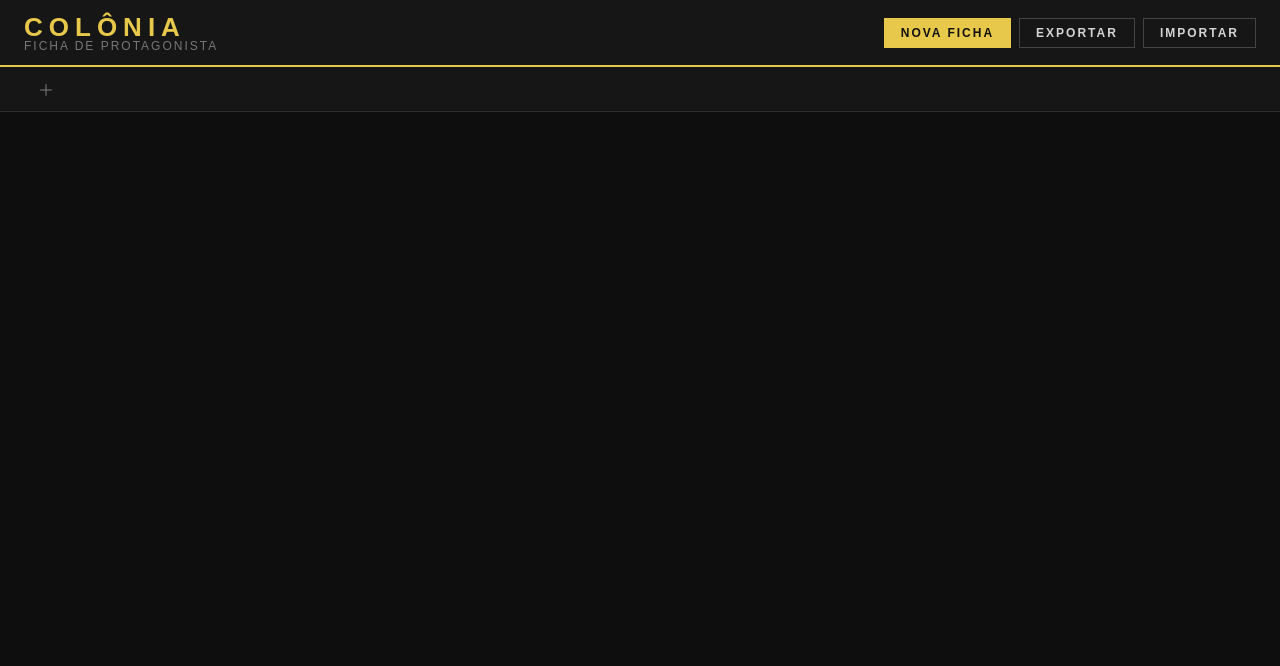
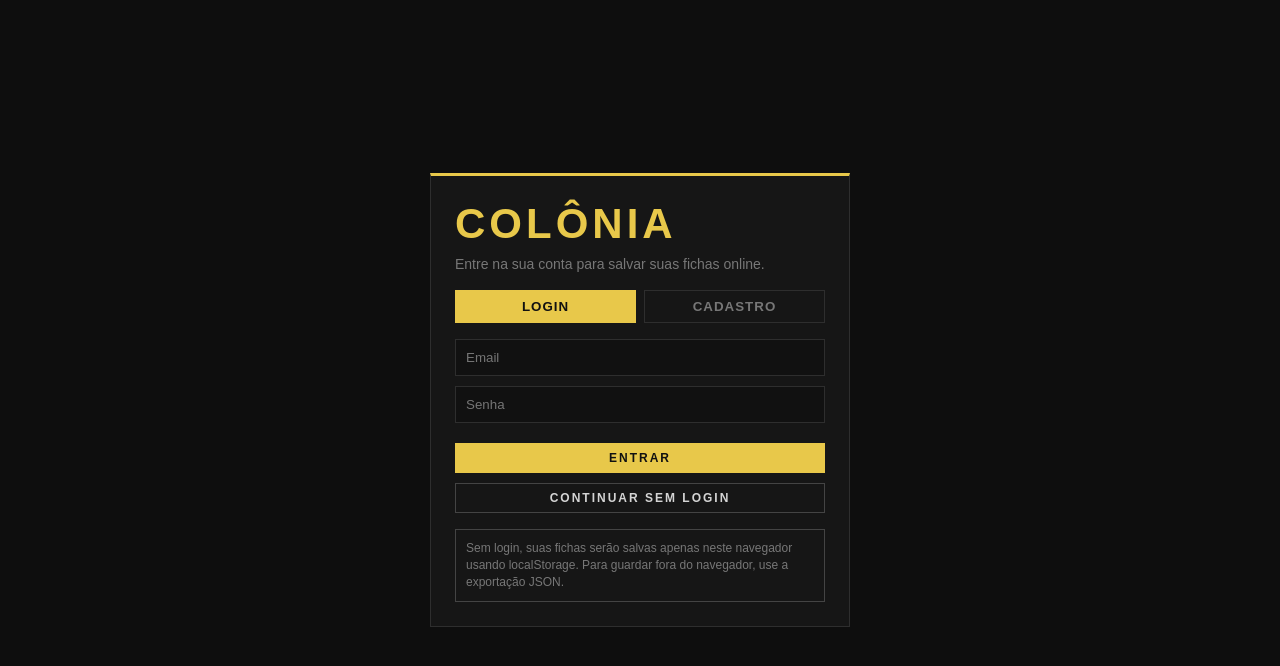
Before and after one commit to GabrielDeGiuliCosta/Desenvolvimento-Web, a React (Vite) app: page / in a window 1280 px wide. Shown: the top 666 px of the page. Built offline with nearby package versions, Linux system fonts and the light colour scheme.

Commit message:
0.6.0 - Integração inicial do Backend com o Frontend, cadastro e login de usuários

```diff
--- a/src/App.css
+++ b/src/App.css
@@ -10,6 +10,113 @@
   }
   *{box-sizing:border-box;margin:0;padding:0;}
   body{background:var(--bg);color:var(--text);font-family:var(--font-body);font-size:14px;min-height:100vh;}
+
+  /*HOMEPAGE*/
+  .auth-page {
+  min-height: 100vh;
+  background: var(--bg);
+  color: var(--text);
+  display: flex;
+  align-items: center;
+  justify-content: center;
+  padding: 24px;
+}
+
+.auth-card {
+  width: 100%;
+  max-width: 420px;
+  background: var(--surface);
+  border: 1px solid var(--border);
+  border-top: 3px solid var(--accent);
+  padding: 24px;
+}
+
+.auth-card h1 {
+  font-family: var(--font-display);
+  font-size: 42px;
+  letter-spacing: 4px;
+  color: var(--accent);
+  text-transform: uppercase;
+  margin-bottom: 8px;
+}
+
+.auth-card p {
+  color: var(--text-dim);
+  margin-bottom: 18px;
+}
+
+.auth-tabs {
+  display: flex;
+  gap: 8px;
+  margin-bottom: 16px;
+}
+
+.auth-tabs button {
+  flex: 1;
+  font-family: var(--font-display);
+  font-weight: 700;
+  letter-spacing: 1px;
+  text-transform: uppercase;
+  background: transparent;
+  border: 1px solid var(--border);
+  color: var(--text-dim);
+  padding: 8px;
+  cursor: pointer;
+}
+
+.auth-tabs button.active {
+  background: var(--accent);
+  color: #111;
+  border-color: var(--accent);
+}
+
+.auth-card form {
+  display: flex;
+  flex-direction: column;
+  gap: 10px;
+}
+
+.auth-card input {
+  width: 100%;
+  background: var(--input-bg);
+  border: 1px solid var(--border);
+  color: var(--text-bright);
+  padding: 10px;
+  outline: none;
+}
+
+.auth-card input:focus {
+  border-color: var(--accent);
+}
+
+.auth-card .btn {
+  width: 100%;
+  margin-top: 10px;
+}
+
+.auth-error {
+  border: 1px solid var(--accent2);
+  color: var(--accent2);
+  padding: 8px;
+  font-size: 12px;
+}
+
+.guest-warning {
+  margin-top: 16px;
+  padding: 10px;
+  border: 1px solid var(--border-accent);
+  color: var(--text-dim);
+  font-size: 12px;
+  line-height: 1.4;
+}
+
+.guest-header-warning {
+  font-family: var(--font-mono);
+  font-size: 11px;
+  color: var(--accent2);
+  border: 1px solid var(--accent2);
+  padding: 5px 8px;
+}
 
   /* SCROLLBAR */
   ::-webkit-scrollbar{width:6px;height:6px;}
--- a/src/App.jsx
+++ b/src/App.jsx
@@ -1,7 +1,28 @@
-import { useEffect } from 'react'
+import { useEffect, useState } from 'react'
+import AuthHome from './AuthHome'
+import { createSheet, getSheets, getToken, removeToken } from './services/api'
 
 function App() {
+  const [authChecked, setAuthChecked] = useState(false)
+  const [modoApp, setModoApp] = useState(null)
+
   useEffect(() => {
+    const token = getToken()
+
+    if (token) {
+      iniciarComoLogado()
+    } else {
+      setAuthChecked(true)
+    }
+  }, [])
+
+  useEffect(() => {
+    if (modoApp === 'app') {
+      carregarLegacyApp()
+    }
+  }, [modoApp])
+
+  function carregarLegacyApp() {
     const scriptId = 'legacy-app-script'
 
     if (document.getElementById(scriptId)) return
@@ -12,51 +33,129 @@ function App() {
     script.async = false
 
     document.body.appendChild(script)
-  }, [])
+  }
 
-  function criarNovaFicha() {
-    if (window.novaFicha) {
-      window.novaFicha()
+  async function iniciarComoLogado() {
+    try {
+      await sincronizarFichasLocaisComBanco()
+      await carregarFichasDoBancoParaLocalStorage()
+
+      setModoApp('app')
+    } catch (error) {
+      console.error(error)
+      removeToken()
+      localStorage.removeItem('user')
+      setModoApp(null)
+    } finally {
+      setAuthChecked(true)
     }
   }
 
-  function exportar() {
-    if (window.exportarFichas) {
-      window.exportarFichas()
+  function iniciarComoConvidado() {
+    localStorage.setItem('guestMode', 'true')
+    setModoApp('app')
+  }
+
+  async function sincronizarFichasLocaisComBanco() {
+    const local = JSON.parse(localStorage.getItem('colonia_fichas') || '[]')
+
+    if (!Array.isArray(local) || local.length === 0) return
+
+    const fichasBanco = await getSheets()
+
+    for (const ficha of local) {
+      const jaExiste = fichasBanco.some(sheet => {
+        return sheet.data?.id === ficha.id
+      })
+
+      if (!jaExiste) {
+        await createSheet(ficha.nome || 'Ficha sem nome', ficha)
+      }
     }
   }
 
+  async function carregarFichasDoBancoParaLocalStorage() {
+    const sheets = await getSheets()
+
+    const fichas = sheets.map(sheet => sheet.data)
+
+    localStorage.setItem('colonia_fichas', JSON.stringify(fichas))
+  }
+
+  function criarNovaFicha() {
+    window.novaFicha?.()
+  }
+
+  function exportar() {
+    window.exportarFichas?.()
+  }
+
   function importar() {
-    if (window.importarFichas) {
-      window.importarFichas()
-    }
+    window.importarFichas?.()
   }
 
   function lerArquivoImportado(e) {
-    if (window.lerImportacao) {
-      window.lerImportacao(e)
-    }
+    window.lerImportacao?.(e)
   }
+
+  function sair() {
+    removeToken()
+    localStorage.removeItem('user')
+    localStorage.removeItem('guestMode')
+    window.location.reload()
+  }
+
+  if (!authChecked) {
+    return <div className="auth-page">Carregando...</div>
+  }
+
+  if (modoApp !== 'app') {
+    return (
+      <AuthHome
+        onGuest={iniciarComoConvidado}
+        onLoginSuccess={iniciarComoLogado}
+      />
+    )
+  }
+
+  const isGuest = localStorage.getItem('guestMode') === 'true'
+  const user = JSON.parse(localStorage.getItem('user') || 'null')
 
   return (
     <>
       <header>
         <div className="logo">
           Colônia
-          <span>Ficha de Protagonista</span>
+          <span>
+            {isGuest
+              ? 'Modo convidado'
+              : user
+                ? `Logado como ${user.name}`
+                : 'Ficha de Protagonista'}
+          </span>
         </div>
 
         <div className="header-actions">
+          {isGuest && (
+            <span className="guest-header-warning">
+              Salvando apenas localmente
+            </span>
+          )}
+
           <button className="btn primary" onClick={criarNovaFicha}>
             Nova Ficha
           </button>
 
           <button className="btn" onClick={exportar}>
-            Exportar
+            Exportar JSON
           </button>
 
           <button className="btn" onClick={importar}>
-            Importar
+            Importar JSON
+          </button>
+
+          <button className="btn danger" onClick={sair}>
+            Sair
           </button>
         </div>
       </header>
--- /dev/null
+++ b/src/AuthHome.jsx
@@ -0,0 +1,96 @@
+import { useState } from 'react'
+import { loginUser, registerUser, setToken } from './services/api'
+
+function AuthHome({ onGuest, onLoginSuccess }) {
+  const [mode, setMode] = useState('login')
+  const [name, setName] = useState('')
+  const [email, setEmail] = useState('')
+  const [password, setPassword] = useState('')
+  const [erro, setErro] = useState('')
+
+  async function handleSubmit(e) {
+    e.preventDefault()
+    setErro('')
+
+    try {
+      const data =
+        mode === 'register'
+          ? await registerUser(name, email, password)
+          : await loginUser(email, password)
+
+      setToken(data.token)
+      localStorage.setItem('user', JSON.stringify(data.user))
+
+      await onLoginSuccess()
+    } catch (error) {
+      setErro(error.message)
+    }
+  }
+
+  return (
+    <div className="auth-page">
+      <div className="auth-card">
+        <h1>Colônia</h1>
+        <p>Entre na sua conta para salvar suas fichas online.</p>
+
+        <div className="auth-tabs">
+          <button
+            className={mode === 'login' ? 'active' : ''}
+            onClick={() => setMode('login')}
+          >
+            Login
+          </button>
+
+          <button
+            className={mode === 'register' ? 'active' : ''}
+            onClick={() => setMode('register')}
+          >
+            Cadastro
+          </button>
+        </div>
+
+        <form onSubmit={handleSubmit}>
+          {mode === 'register' && (
+            <input
+              type="text"
+              placeholder="Nome"
+              value={name}
+              onChange={(e) => setName(e.target.value)}
+            />
+          )}
+
+          <input
+            type="email"
+            placeholder="Email"
+            value={email}
+            onChange={(e) => setEmail(e.target.value)}
+          />
+
+          <input
+            type="password"
+            placeholder="Senha"
+            value={password}
+            onChange={(e) => setPassword(e.target.value)}
+          />
+
+          {erro && <div className="auth-error">{erro}</div>}
+
+          <button className="btn primary" type="submit">
+            {mode === 'register' ? 'Criar Conta' : 'Entrar'}
+          </button>
+        </form>
+
+        <button className="btn" onClick={onGuest}>
+          Continuar sem login
+        </button>
+
+        <div className="guest-warning">
+          Sem login, suas fichas serão salvas apenas neste navegador usando
+          localStorage. Para guardar fora do navegador, use a exportação JSON.
+        </div>
+      </div>
+    </div>
+  )
+}
+
+export default AuthHome
--- /dev/null
+++ b/src/services/api.js
@@ -0,0 +1,63 @@
+const API_URL = 'http://localhost:3001/api'
+
+export function getToken() {
+  return localStorage.getItem('token')
+}
+
+export function setToken(token) {
+  localStorage.setItem('token', token)
+}
+
+export function removeToken() {
+  localStorage.removeItem('token')
+}
+
+export async function apiRequest(path, options = {}) {
+  const token = getToken()
+
+  const response = await fetch(`${API_URL}${path}`, {
+    ...options,
+    headers: {
+      'Content-Type': 'application/json',
+      ...(token ? { Authorization: `Bearer ${token}` } : {}),
+      ...(options.headers || {})
+    }
+  })
+
+  const data = await response.json().catch(() => null)
+
+  if (!response.ok) {
+    throw new Error(data?.message || 'Erro na requisição.')
+  }
+
+  return data
+}
+
+export async function registerUser(name, email, password) {
+  return apiRequest('/auth/register', {
+    method: 'POST',
+    body: JSON.stringify({ name, email, password })
+  })
+}
+
+export async function loginUser(email, password) {
+  return apiRequest('/auth/login', {
+    method: 'POST',
+    body: JSON.stringify({ email, password })
+  })
+}
+
+export async function getMe() {
+  return apiRequest('/auth/me')
+}
+
+export async function getSheets() {
+  return apiRequest('/sheets')
+}
+
+export async function createSheet(title, data) {
+  return apiRequest('/sheets', {
+    method: 'POST',
+    body: JSON.stringify({ title, data })
+  })
+}
```
Also changed, not shown: 1 other file (tests, documents, lock files or other folders).
